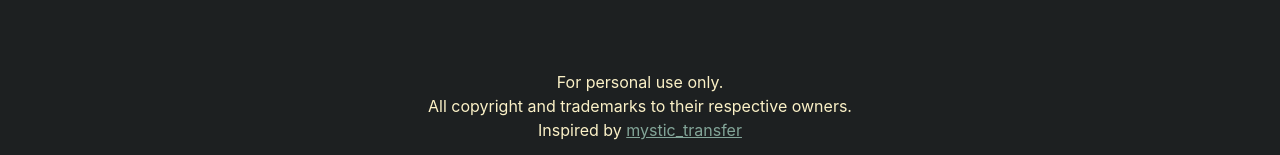
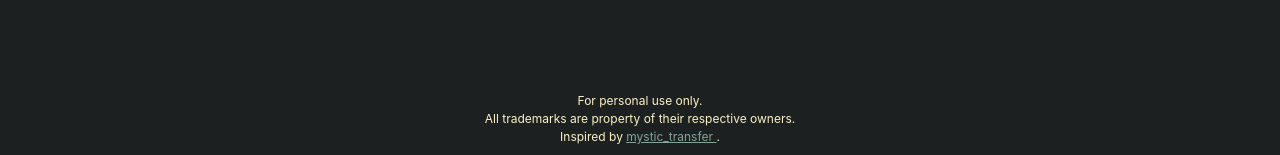
Before and after one commit to mhho3082/mystic-svelte, a Svelte app: page / in a window 1280 px wide. Shown: the part 642-797 px from the top of the page. Built offline with nearby package versions, Linux system fonts and the light colour scheme.

Commit message:
FIX: Make footer font smaller

```diff
--- a/src/App.svelte
+++ b/src/App.svelte
@@ -54,11 +54,11 @@
 
   <footer>
     For personal use only.<br />
-    All copyright and trademarks to their respective owners.<br />
+    All trademarks are property of their respective owners.<br />
     Inspired by
     <a href="https://d1074181045.github.io/mystic_transfer/" target="_blank">
       mystic_transfer
-    </a>
+    </a>.
   </footer>
 </main>
 
@@ -150,6 +150,7 @@
   footer {
     justify-self: stretch;
     margin-bottom: 1em;
+    font-size: 0.75em;
   }
 
   a {
```
Also changed, not shown: 1 other file (tests, documents, lock files or other folders).
